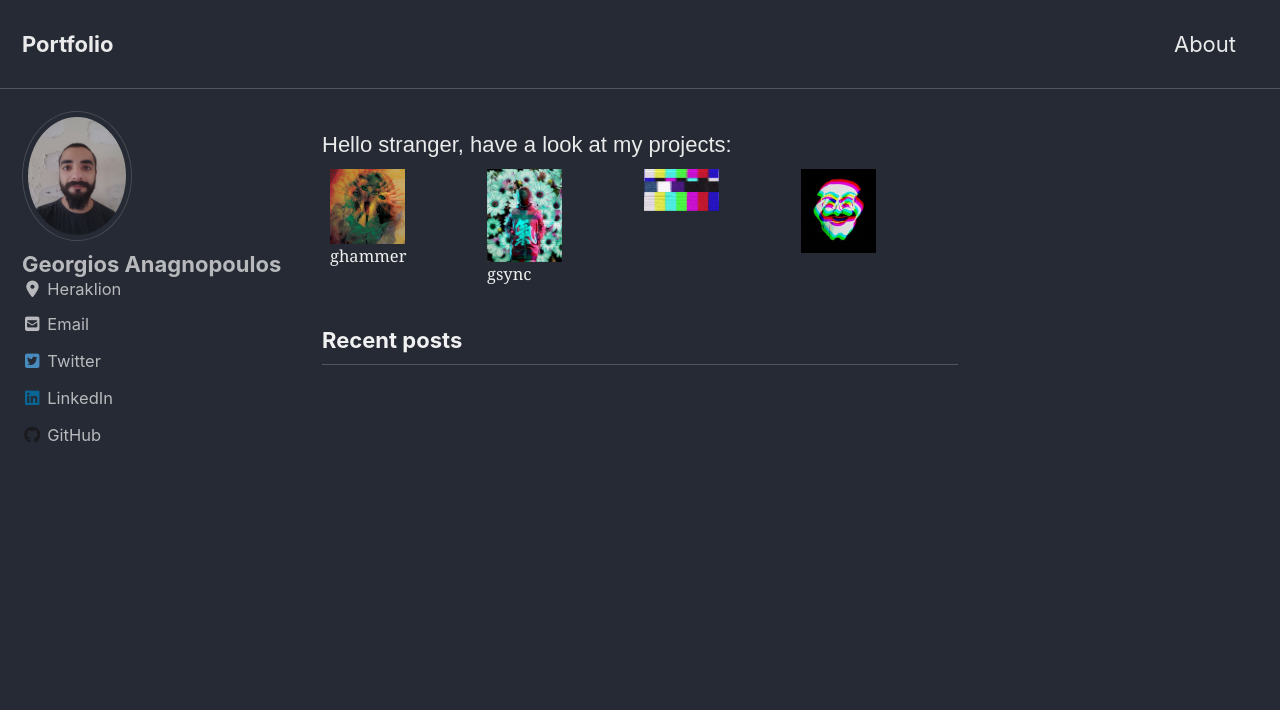
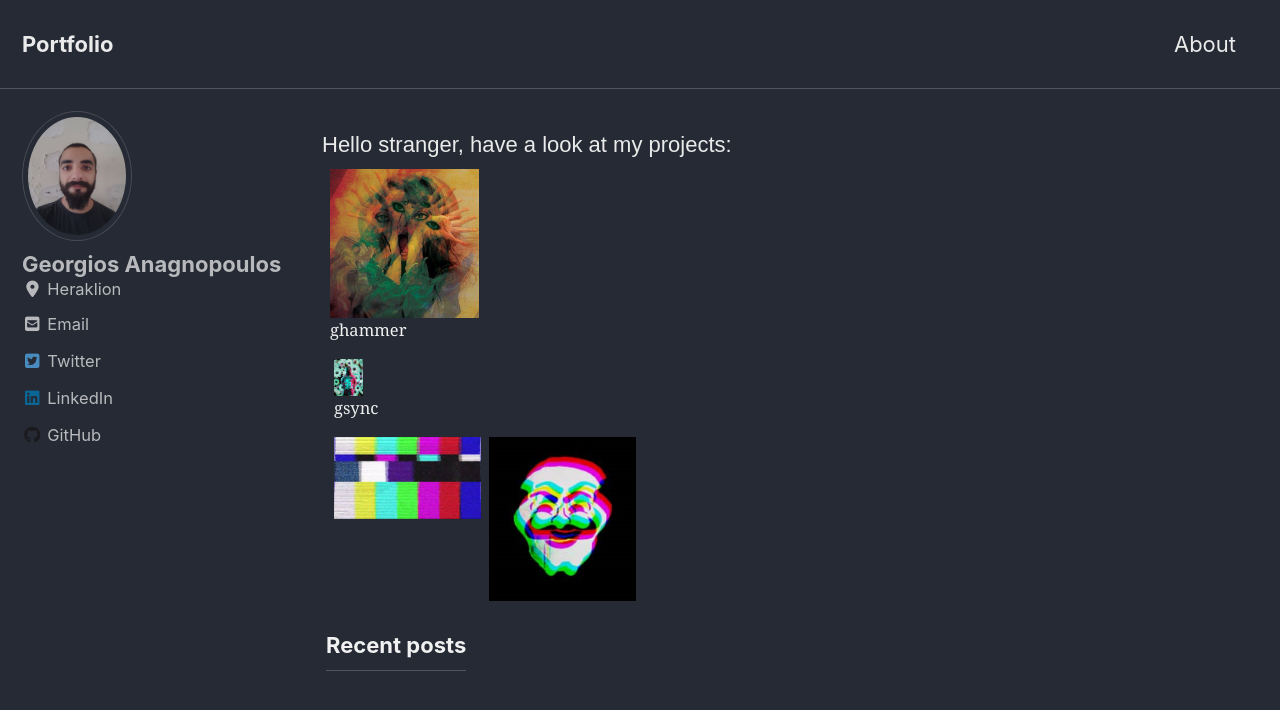
Before and after one commit to gganagno/gganagno.github.io, a Jekyll site: the page built from index.html, in a window 1280 px wide and 900 px high. Shown: the top 710 px of the window. Built offline with Jekyll 4.4.1, drawn with Linux system fonts in a browser that asks for light colours; cached includes are drawn as plain includes; nearby versions of some CDN libraries; the list of posts is cut into pages by our own code.

Commit message:
portfolio

```diff
--- a/index.html
+++ b/index.html
@@ -65,21 +65,22 @@
 <!-- Photo Grid -->
 <div class="row">
   <div class="column">
-    <img src="/images/1.jpg" style="width:50%">
+    <img src="/images/1.jpg" style="width:100%">
     <figcaption>ghammer</figcaption>
+
+
+  <div class="column">
+    <img src="/images/2.jpg" style="width:100%">
+    <figcaption>gsync</figcaption>
+  </div>
+</div>
+<div class="row">
+  <div class="column">
+    <img src="/images/3.jpg" style="width:100%">
 
   </div>
   <div class="column">
-    <img src="/images/2.jpg" style="width:50%">
-    <figcaption>gsync</figcaption>
-  </div>
-
-  <div class="column">
-    <img src="/images/3.jpg" style="width:50%">
-
-  </div>
-  <div class="column">
-    <img src="/images/4.jpg" style="width:50%">
+    <img src="/images/4.jpg" style="width:100%">
 
   </div>
 </div>
```
